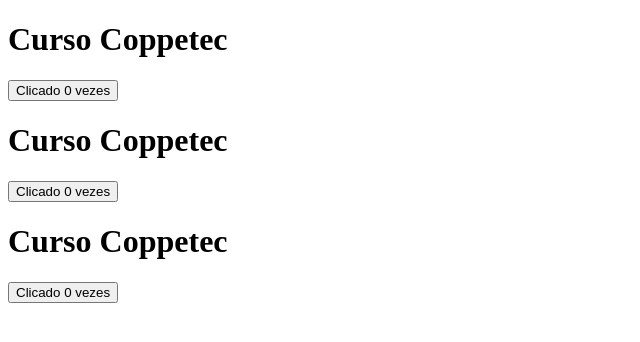
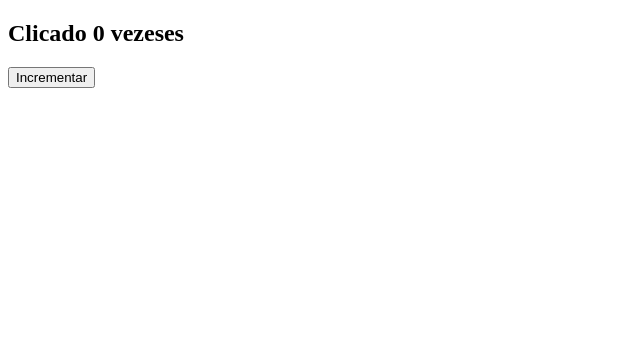
Before and after one commit to dev-rodrigues/ComponentsWithVuejs, a Vue app: page / in a window 1280 px wide. Shown: the top 342 px of the page, without its empty margins (0-640 px from the left). Built offline with nearby package versions, Linux system fonts and the light colour scheme.

Commit message:
componente registrado globalmente

```diff
--- a/public/index.html
+++ b/public/index.html
@@ -12,9 +12,7 @@
       <strong>We're sorry but <%= htmlWebpackPlugin.options.title %> doesn't work properly without JavaScript enabled. Please enable it to continue.</strong>
     </noscript>
     <div id="app">
-      <cptec-helloword></cptec-helloword>
-      <cptec-helloword></cptec-helloword>
-      <cptec-helloword></cptec-helloword>
+
     </div>
   </body>
 </html>
--- /dev/null
+++ b/src/App.vue
@@ -0,0 +1,3 @@
+<template>
+    <app-contador></app-contador>
+</template>
--- /dev/null
+++ b/src/AppContador.vue
@@ -0,0 +1,21 @@
+<template>
+    <div>
+        <h2>Clicado {{ contador }} vezeses </h2>
+        <button @click="incrementar">Incrementar</button>
+    </div>
+</template>
+
+<script>
+export default {
+    data: function() {
+        return {
+            contador: 0,
+        }
+    },
+    methods: {
+        incrementar: function() {
+            this.contador ++;
+        }
+    }
+}
+</script>
--- a/src/main.js
+++ b/src/main.js
@@ -1,30 +1,10 @@
-import Vue from 'vue'
+import Vue from 'vue';
+import App from './App.vue';
+import AppContador from './AppContador.vue';
 
-// const data = {
-//   titulo: 'Curso Coppetec',
-//   contador: 0,
-// }
 
-Vue.component('cptec-helloword', {
-  data: function() {
-    return {
-      titulo: 'Curso Coppetec',
-      contador: 0,
-    };
-  },
-  methods: {
-    incrementar: function() {
-      this.contador++;
-    }
-  },
-  template: `
-    <div>
-      <h1> {{titulo}} </h1>
-      <button @click="incrementar">Clicado {{contador}} vezes</button>
-    </div>
-  `
-});
+Vue.component('app-contador', AppContador)
 
 new Vue({
-  el: '#app'
-});
+  render: h => h(App)
+}).$mount('#app');
```
